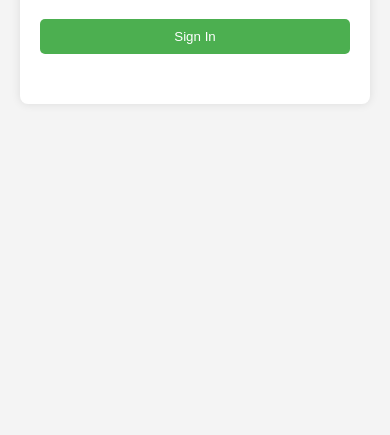
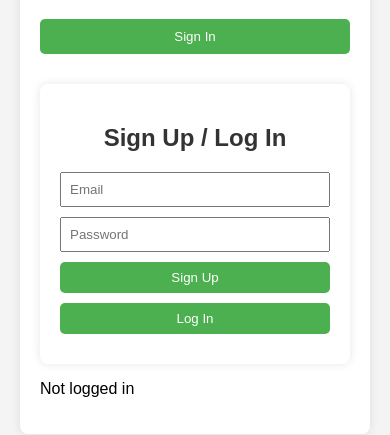
Before and after one commit to DavidAndresBuitrago/FishTracker, a website: page public/index.html in a window 390 px wide. Shown: the part 101-536 px from the top of the page. Drawn offline with nearby package versions, Linux system fonts and the light colour scheme; no server answers.

Commit message:
Verify CSP and enhance index.html for unresponsiveness fix

```diff
--- a/public/index.html
+++ b/public/index.html
@@ -25,12 +25,12 @@
         import { getAuth, signOut, onAuthStateChanged } from 'https://www.gstatic.com/firebasejs/9.23.0/firebase-auth.js';
 
         const firebaseConfig = {
-            apiKey: "AIzaSyBCXM5cUQxCU8InN0QSLQXcRLm1GiFbW1Y",
-            authDomain: "fishtracker-9e522.firebaseapp.com",
-            projectId: "fishtracker-9e522",
-            storageBucket: "fishtracker-9e522.firebasestorage.app",
-            messagingSenderId: "407930383316",
-            appId: "1:407930383316:web:c76cda3165da243d25c441"
+            apiKey: "your-actual-api-key",
+            authDomain: "your-auth-domain.firebaseapp.com",
+            projectId: "your-project-id",
+            storageBucket: "your-storage-bucket.appspot.com",
+            messagingSenderId: "your-messaging-sender-id",
+            appId: "your-app-id"
         };
 
         const app = initializeApp(firebaseConfig);
@@ -46,6 +46,13 @@
                 }
                 const content = await response.text();
                 document.getElementById('content').innerHTML = content;
+                // Reinitialize scripts for the loaded page if needed
+                if (page === 'favorite-spots.html') {
+                    const script = document.createElement('script');
+                    script.src = 'https://unpkg.com/leaflet@1.9.4/dist/leaflet.js';
+                    script.defer = true;
+                    document.body.appendChild(script);
+                }
             } catch (err) {
                 console.error('Error loading page:', err);
                 document.getElementById('content').innerHTML = `<p>Error loading ${page}. Please try again. (${err.message})</p>`;
@@ -90,6 +97,11 @@
             currentUser = user;
             updateAuthStatus();
         });
+
+        // Initial load
+        window.addEventListener('load', () => {
+            updateAuthStatus(); // Ensure initial state is set
+        });
     </script>
     <script src="https://unpkg.com/leaflet@1.9.4/dist/leaflet.js"></script>
 </body>
--- a/server.js
+++ b/server.js
@@ -139,7 +139,7 @@
 app.use(express.static('public'));
 app.use('/uploads', express.static('public/uploads'));
 
-// CSP header as fallback
+// CSP header to resolve potential 'unsafe-eval' issues
 app.use((req, res, next) => {
     res.setHeader(
         'Content-Security-Policy',
```
